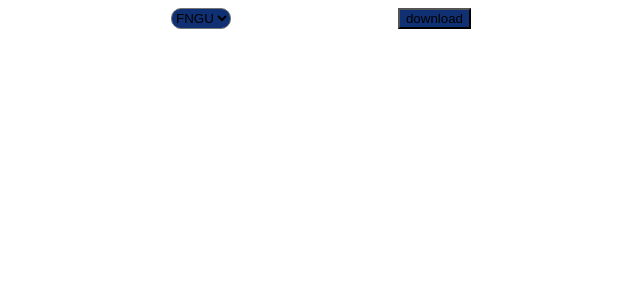
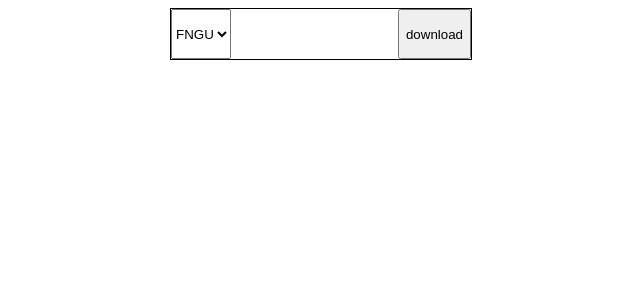
Before and after one commit to Scott-Dolphin/CPSC-362-auto-trader, a React (Vite) app in the folder auto-trader/: page / in a window 1280 px wide. Shown: the top 300 px of the page, without its empty margins (319-959 px from the left). Built offline with nearby package versions, Linux system fonts and the light colour scheme.

Commit message:
moved all css elements to 'index.css'; moved button components from 'Root.jsx' to 'src/components/navbar.jsx'

```diff
--- a/auto-trader/package.json
+++ b/auto-trader/package.json
@@ -25,6 +25,6 @@
     "eslint-plugin-react-hooks": "^5.1.0-rc.0",
     "eslint-plugin-react-refresh": "^0.4.12",
     "globals": "^15.9.0",
-    "vite": "^5.4.8"
+    "vite": "^5.4.9"
   }
 }
--- /dev/null
+++ b/auto-trader/src/components/navbar.jsx
@@ -0,0 +1,13 @@
+import { Button } from 'react-bootstrap';
+
+export default function Navbar() {
+    return (
+        <div className="nav">
+            <select >
+                <option value="FNGU">FNGU</option>
+                <option value="FNGD">FNGD</option>
+            </select>
+            <Button>download</Button>
+        </div>
+    );
+}
--- /dev/null
+++ b/auto-trader/src/index.css
@@ -0,0 +1,17 @@
+
+
+.nav {
+    border: 1px solid black;
+    width: 300px;
+    height:50px;
+    margin: auto;
+    display: flex;
+    justify-content: space-between;
+
+}
+
+/* .nav select, Button{
+    justifyContent: space-around;
+} */
+
+//background: "#103074"
--- a/auto-trader/src/main.jsx
+++ b/auto-trader/src/main.jsx
@@ -4,7 +4,7 @@ import {
   createBrowserRouter,
   RouterProvider,
 } from "react-router-dom";
-// import './index.css';
+import './index.css';
 
 // include pages here
 import Root from "./routes/Root"
--- a/auto-trader/src/routes/Root.jsx
+++ b/auto-trader/src/routes/Root.jsx
@@ -1,26 +1,9 @@
-import React from 'react';
-import { Button } from 'react-bootstrap';
+// import React from 'react';
+import Navbar from '../components/navbar';
 
 export default function Root() {
 
     return (
-        <div style={{
-            display: "flex",
-            justifyContent: "space-between",
-
-            width: "300px",
-            margin: "auto"
-        }}>
-
-
-            <select style={{ background: "#103074", borderRadius: "10px" }}>
-
-                <option value="FNGU">FNGU</option>
-                <option value="FNGD">FNGD</option>
-
-            </select>
-
-            <Button style={{ background: "#103074" }}>download</Button>
-        </div>
+        <Navbar />
     );
 }
--- /dev/null
+++ b/package.json
@@ -0,0 +1,6 @@
+{
+  "dependencies": {
+    "react-bootstrap": "^2.10.5",
+    "react-router-dom": "^6.27.0"
+  }
+}
```
Also changed, not shown: 2 other files (tests, documents, lock files or other folders).
